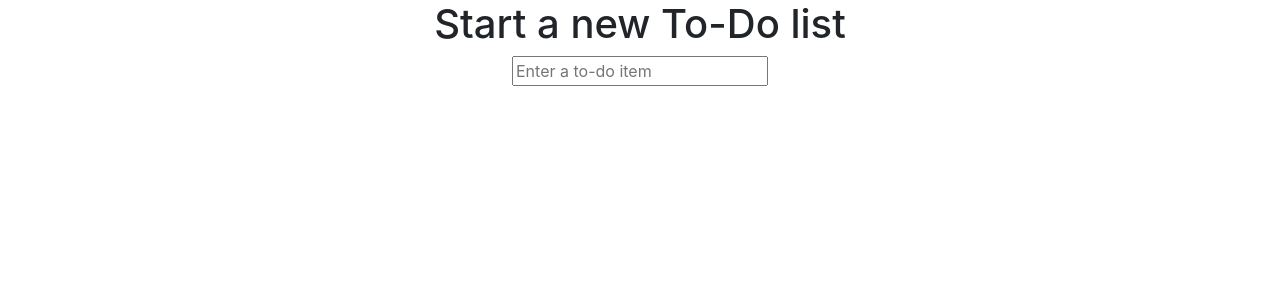
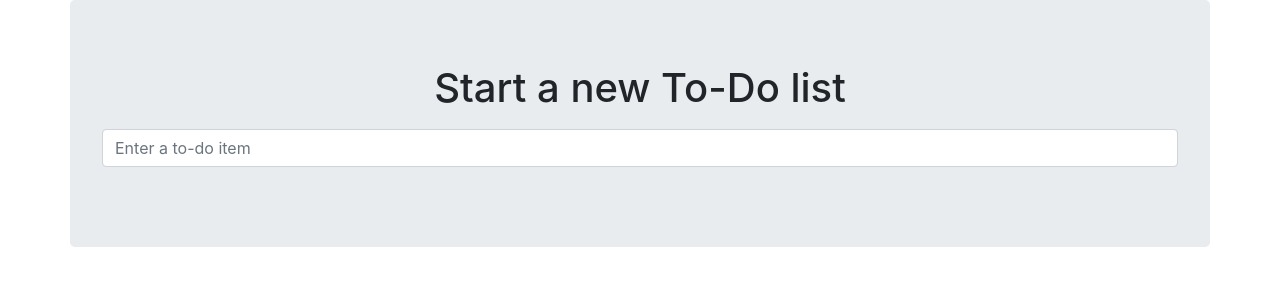
Before and after one commit to GalRavil/TDD_List, a Django app: page / in a window 1280 px wide. Shown: the top 300 px of the page. Run offline with Django 3.2, Linux system fonts and the light colour scheme; some libraries are stand-ins or nearby versions.

Commit message:
couple of bootstrap tweaks to improve layout

```diff
--- /dev/null
+++ b/lists/static/base.css
@@ -0,0 +1,3 @@
+#id_new_item {
+    margin-top: 2ex;
+}
--- a/lists/templates/base.html
+++ b/lists/templates/base.html
@@ -4,20 +4,22 @@
     <title>To-Do lists</title>
     <link rel="stylesheet" href="https://maxcdn.bootstrapcdn.com/bootstrap/4.0.0/css/bootstrap.min.css" integrity="sha384-Gn5384xqQ1aoWXA+058RXPxPg6fy4IWvTNh0E263XmFcJlSAwiGgFAW/dAiS6JXm" crossorigin="anonymous">
     <link href="/static/bootstrap/css/bootstrap.css" rel="stylesheet">
+    <link href="/static/base.css" rel="stylesheet">
+
   </head>
 
   <body>
     <div class="container">
 
       <div class="row">
-        <div class="col">
+        <div class="col jumbotron">
           <div class="text-center">
 
             <h1>{% block header_text %}{% endblock %}</h1>
 
             <form method="POST" action="{% block form_action %}{% endblock %}">
               <input name="item_text" type="text" id="id_new_item"
-                placeholder="Enter a to-do item">
+                class="form-control input-lg" placeholder="Enter a to-do item">
               {% csrf_token %}
             </form>
 
--- a/lists/templates/list.html
+++ b/lists/templates/list.html
@@ -5,7 +5,7 @@
 {% block form_action %}/lists/{{ list.id }}/add_item{% endblock %}
 
 {% block table %}
-  <table id="id_list_table">
+  <table id="id_list_table" class="table">
     {% for item in list.item_set.all %}
       <tr><td>{{ forloop.counter }}: {{ item.text }}</td></tr>
     {% endfor %}
```
